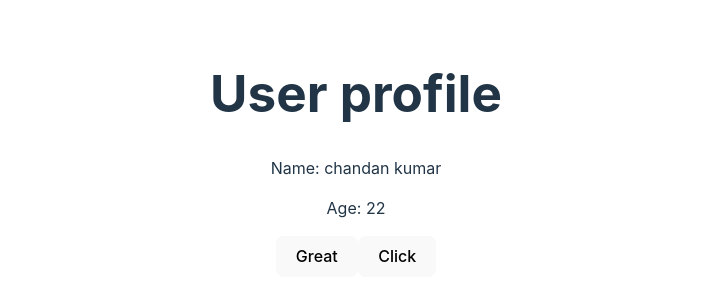
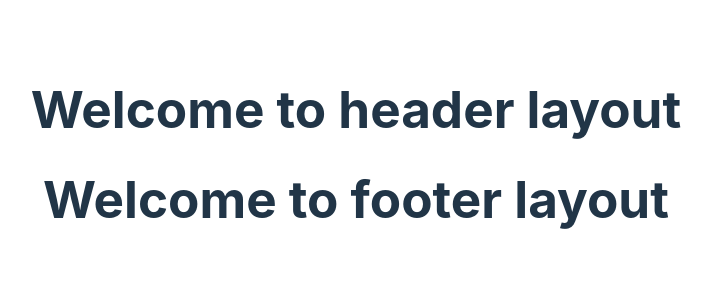
Before and after one commit to CHANDAN-su/reactApplication, a React (Vite) app: page / in a window 1280 px wide. Shown: the part 246-546 px from the top of the page, without its empty margins (284-996 px from the left). Built offline with nearby package versions, Linux system fonts and the light colour scheme.

Commit message:
HierarchicalStructure:- A component can be composed of multiple child component

```diff
--- /dev/null
+++ b/Component/HierarchicalStructure.jsx
@@ -0,0 +1,21 @@
+import React from 'react'
+
+
+const Hearder = () => {
+    return <h1>Welcome to header layout</h1>
+}
+
+const Footer = () => {
+    return <h1>Welcome to footer layout</h1>
+}
+
+function HierarchicalStructure() {
+  return (
+    <>
+    < Hearder />
+    < Footer />
+    </>
+  )
+}
+
+export default HierarchicalStructure
--- a/src/App.jsx
+++ b/src/App.jsx
@@ -5,8 +5,9 @@ import './App.css'
 import FunctionComponent  from "../Component/FunctionComponent";
 import ClassComponent from "../Component/ClassComponent";
 import User from "../Component/User";
-import ContainerComponent from "../Component/ContainerComponent";
-import Props from "../Component/Props";
+// import ContainerComponent from "../Component/ContainerComponent";
+// import Props from "../Component/Props";
+import HierarchicalStructure from "../Component/HierarchicalStructure";
 
 function App() {
 
@@ -15,8 +16,9 @@ function App() {
       {/* <FunctionComponent />
       <ClassComponent />
       <User /> */}
-      <ContainerComponent />
-      <Props />
+      {/* <ContainerComponent />
+      <Props /> */}
+      < HierarchicalStructure />
     </>
   )
 }
```
